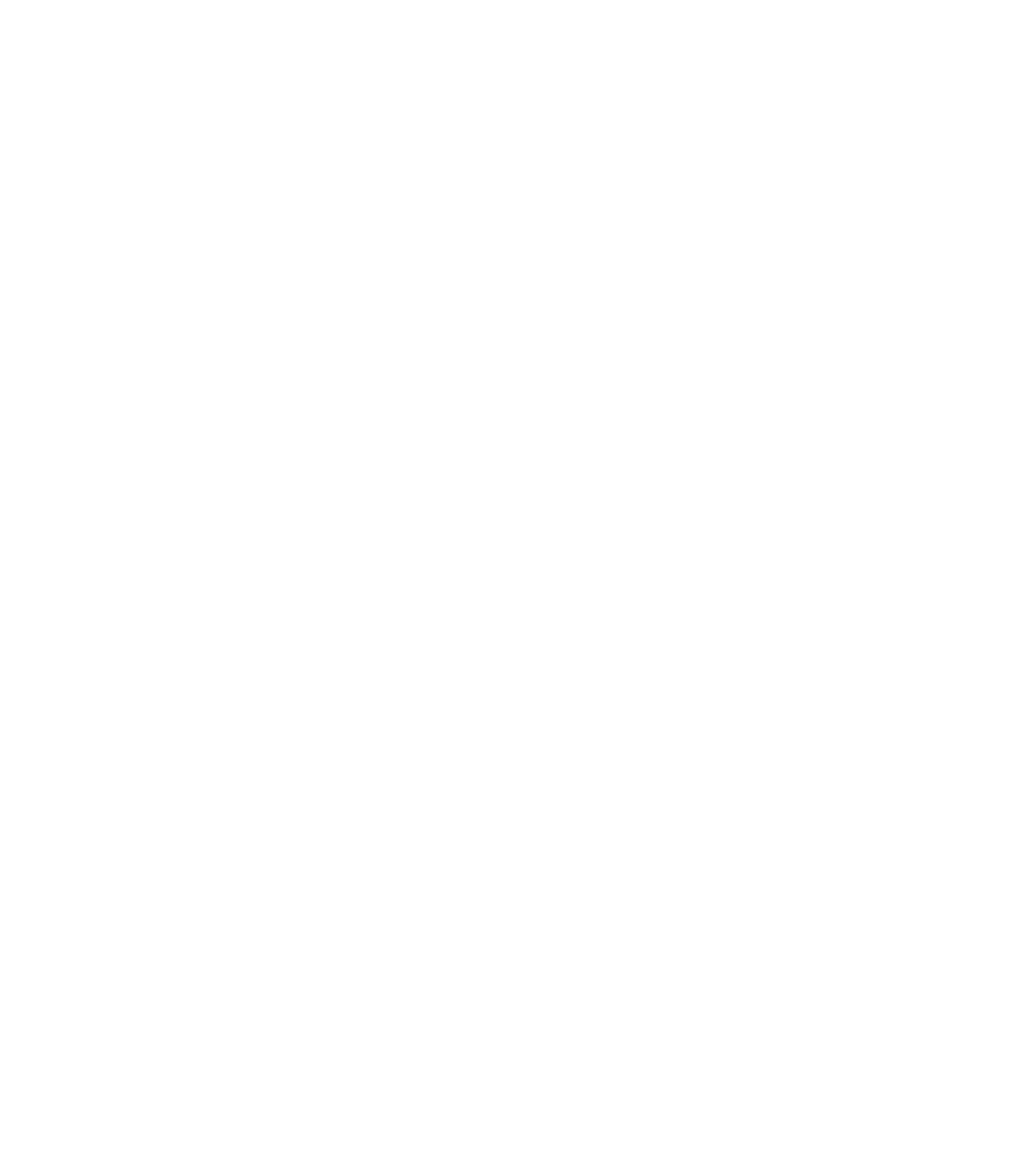
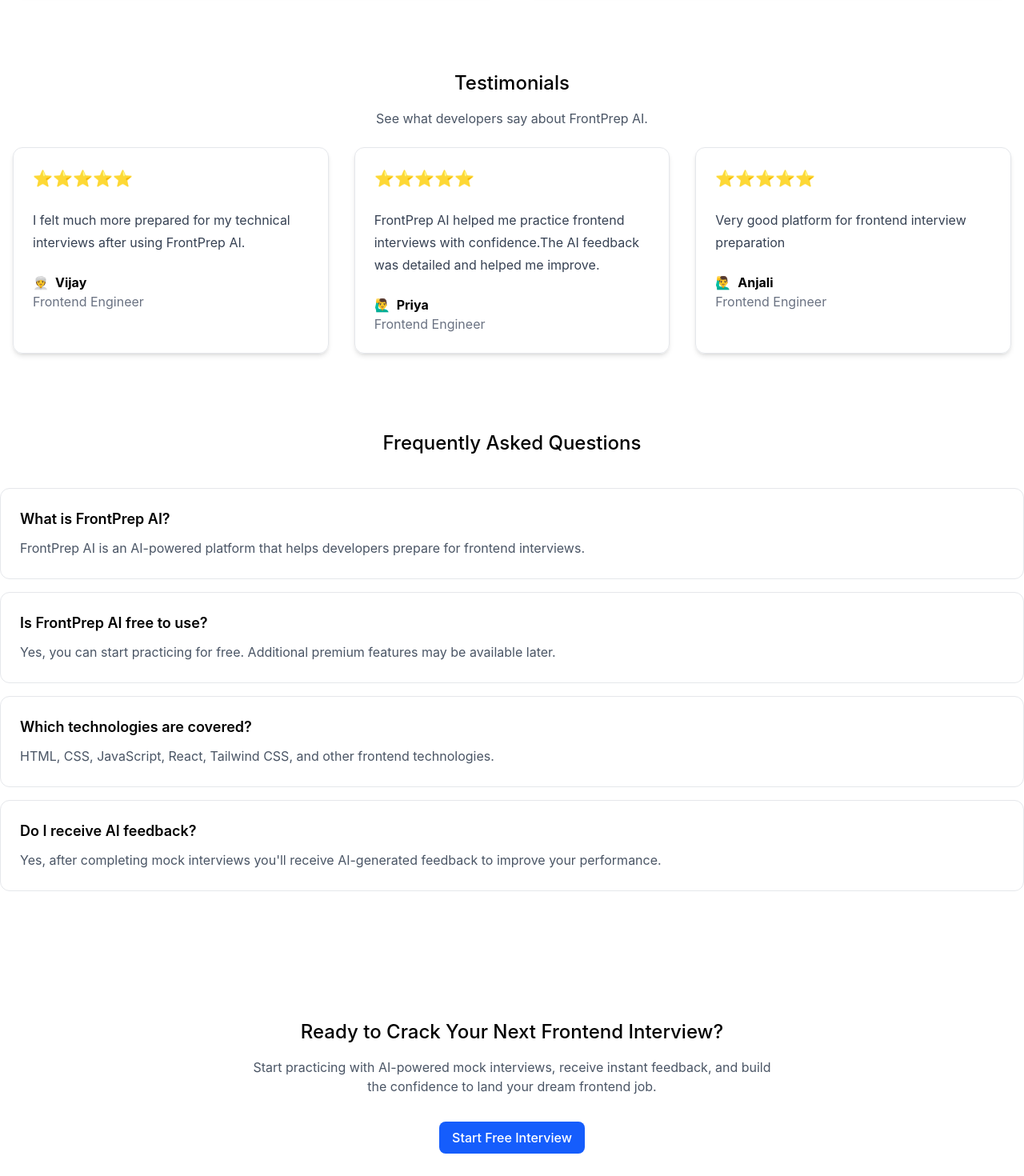
Before and after one commit to vijay-1992B/frontprep-ai, a React (Vite) app: page / in a window 1280 px wide. Shown: the part 1300-2770 px from the top of the page at 80% size. Before the commit the page ends 1380 px from the top, so only its background shows below. Built offline with nearby package versions, Linux system fonts and the light colour scheme.

Commit message:
Complete landing page with CTA and footer

```diff
--- /dev/null
+++ b/src/Components/common/SectionHeader.jsx
@@ -0,0 +1,10 @@
+const SectionHeader = ({ title, description }) => {
+  return (
+    <div className="text-center  max-w-2xl mx-auto">
+      <h2 className=" text-2xl font-medium">{title}</h2>
+      <p className="mt-4 text-gray-600">{description}</p>
+    </div>
+  );
+};
+
+export default SectionHeader;
--- /dev/null
+++ b/src/Components/landing/CTA.jsx
@@ -0,0 +1,18 @@
+import SectionHeader from "../common/SectionHeader";
+import Button from "../common/Button";
+
+const CTA = () => {
+  return (
+    <section className="w-full py-20">
+      <div className="max-w-4xl mx-auto flex flex-col items-center gap-8  ">
+        <SectionHeader
+          title="Ready to Crack Your Next Frontend Interview?"
+          description="Start practicing with AI-powered mock interviews, receive instant feedback, and build the confidence to land your dream frontend job."
+        />
+        <Button>Start Free Interview</Button>
+      </div>
+    </section>
+  );
+};
+
+export default CTA;
--- /dev/null
+++ b/src/Components/landing/FAQ.jsx
@@ -0,0 +1,42 @@
+import SectionHeader from "../common/SectionHeader";
+import FaqCard from "./FaqCard";
+
+const faqs = [
+  {
+    question: "What is FrontPrep AI?",
+    answer:
+      "FrontPrep AI is an AI-powered platform that helps developers prepare for frontend interviews.",
+  },
+  {
+    question: "Is FrontPrep AI free to use?",
+    answer:
+      "Yes, you can start practicing for free. Additional premium features may be available later.",
+  },
+  {
+    question: "Which technologies are covered?",
+    answer:
+      "HTML, CSS, JavaScript, React, Tailwind CSS, and other frontend technologies.",
+  },
+  {
+    question: "Do I receive AI feedback?",
+    answer:
+      "Yes, after completing mock interviews you'll receive AI-generated feedback to improve your performance.",
+  },
+];
+
+const FAQ = () => {
+  return (
+    <section className="w-full py-20">
+      <div className="max-w-7xl mx-auto  ">
+        <SectionHeader title="Frequently Asked Questions" />
+        <div className="pt-6 space-y-4">
+          {faqs.map((faq) => (
+            <FaqCard key={faq.question} {...faq} />
+          ))}
+        </div>
+      </div>
+    </section>
+  );
+};
+
+export default FAQ;
--- /dev/null
+++ b/src/Components/landing/FaqCard.jsx
@@ -0,0 +1,10 @@
+const FaqCard = ({ question, answer }) => {
+  return (
+    <div className="border border-gray-200 rounded-xl p-6">
+      <p className="font-semibold text-lg">{question}</p>
+      <p className="text-gray-600 mt-2 leading-7">{answer}</p>
+    </div>
+  );
+};
+
+export default FaqCard;
--- a/src/Components/landing/Features.jsx
+++ b/src/Components/landing/Features.jsx
@@ -1,4 +1,5 @@
 import FeatureCard from "./FeatureCard";
+import SectionHeader from "../common/SectionHeader";
 
 const features = [
   {
@@ -25,10 +26,13 @@ const features = [
 
 const Features = () => {
   return (
-    <section className="w-full py-24">
+    <section className="w-full py-16 ">
       <div className="max-w-7xl mx-auto p-4">
-        <h2 className=" text-2xl font-medium">Features</h2>
-        <p>Everything you need to prepare for frontend interviews.</p>
+        <SectionHeader
+          title="Features"
+          description="Everything you need to prepare for frontend interviews."
+        />
+
         <div className="mt-10 grid grid-cols-2 gap-8">
           {features.map((feature) => (
             <FeatureCard key={feature.title} {...feature} />
--- a/src/Components/landing/Footer.jsx
+++ b/src/Components/landing/Footer.jsx
@@ -1,5 +1,47 @@
+import FooterLinks from "./FooterLinks";
+
+const quickLinks = [
+  { name: "Home", url: "/" },
+  { name: "Features", url: "/features" },
+  { name: "Pricing", url: "/pricing" },
+];
+
+const socialLinks = [
+  { name: "GitHub", url: "https://github.com/vijay-1992B" },
+  {
+    name: "LinkedIn",
+    url: "https://www.linkedin.com/in/vijaygoswamifrontend-developer/",
+  },
+  { name: "Twitter", url: "https://x.com/Vijay99866148" },
+];
+
+const resources = [
+  { name: "FAQ", url: "/faq" },
+  { name: "Contact", url: "/contact" },
+  { name: "Privacy Policy", url: "/privacy-policy" },
+  { name: "Terms of Service", url: "/terms-of-service" },
+];
+
 const Footer = () => {
-  return <div>Footer</div>;
+  return (
+    <footer className="w-full py-16 border-t border-gray-200">
+      <div className="max-w-7xl mx-auto p-4  grid grid-cols-4 gap-12  ">
+        <div>
+          <h1 className="text-3xl font-bold">FrontPrep AI</h1>
+          <p className="text-gray-500 mt-2 text-sm">
+            AI Frontend Interview Prep
+          </p>
+        </div>
+        <FooterLinks title="Quick Links" links={quickLinks} />
+        <FooterLinks title="Social Links" links={socialLinks} />
+        <FooterLinks title="Resources" links={resources} />
+      </div>
+      <hr className="border-gray-300 my-8" />
+      <div className="py-8 text-center text-sm text-gray-500">
+        © 2026 FrontPrep AI. All rights reserved.
+      </div>
+    </footer>
+  );
 };
 
 export default Footer;
--- /dev/null
+++ b/src/Components/landing/FooterLinks.jsx
@@ -0,0 +1,22 @@
+const FooterLinks = ({ title, links }) => {
+  return (
+    <div>
+      <h3 className="font-semibold mb-4">{title}</h3>
+
+      <ul className="mt-4 space-y-3">
+        {links.map((link) => (
+          <li key={link.name}>
+            <a
+              className="text-gray-600  hover:text-blue-600 transition-colors duration-200 "
+              href={link.url}
+            >
+              {link.name}
+            </a>
+          </li>
+        ))}
+      </ul>
+    </div>
+  );
+};
+
+export default FooterLinks;
--- a/src/Components/landing/Hero.jsx
+++ b/src/Components/landing/Hero.jsx
@@ -2,7 +2,7 @@ import Button from "../common/Button";
 
 const Hero = () => {
   return (
-    <section className="w-full">
+    <section className="w-full  pt-28">
       <div className="  max-w-7xl mx-auto  px-4 py-6 flex justify-between items-center min-h-[80vh]">
         <div className="max-w-xl ">
           <div className="inline-block bg-blue-100 text-blue-700 px-4 py-2 rounded-full text-sm font-medium">
@@ -20,7 +20,7 @@ const Hero = () => {
             <Button variant="ghost">Learn More</Button>
           </div>
         </div>
-        <div className="w-125 h-100 bg-gray-100 rounded-2xl shadow-lg flex items-center justify-center">
+        <div className="w-125 h-100 bg-gray-100 rounded-2xl shadow-md flex items-center justify-center">
           Dashboard Preview
         </div>
       </div>
--- a/src/Components/landing/Navbar.jsx
+++ b/src/Components/landing/Navbar.jsx
@@ -8,8 +8,8 @@ const links = [
 
 const Navbar = () => {
   return (
-    <nav className="w-full">
-      <div className=" max-w-7xl mx-auto p-4  flex justify-between items-center shadow-lg ">
+    <nav className="w-full fixed top-0 left-0 bg-white z-50 shadow-sm h-20 ">
+      <div className=" max-w-7xl mx-auto p-4  flex justify-between items-center ">
         <h1 className="font-bold text-2xl">FrontPrep AI</h1>
         <ul className="flex gap-10 ">
           {links.map((link) => (
--- /dev/null
+++ b/src/Components/landing/Testimonial.jsx
@@ -0,0 +1,48 @@
+import SectionHeader from "../common/SectionHeader";
+import TestimonialCard from "./TestimonialCard";
+
+const testimonials = [
+  {
+    rating: "⭐⭐⭐⭐⭐",
+    review:
+      "I felt much more prepared for my technical interviews after using FrontPrep AI.",
+    name: "Vijay",
+    jobTitle: "Frontend Engineer",
+    avatar: "👳‍♀️",
+  },
+  {
+    rating: "⭐⭐⭐⭐⭐",
+    review:
+      "FrontPrep AI helped me practice frontend interviews with confidence.The AI feedback was detailed and helped me improve.",
+    name: "Priya",
+    jobTitle: "Frontend Engineer",
+    avatar: "🙋‍♂️",
+  },
+  {
+    rating: "⭐⭐⭐⭐⭐",
+    review: "Very good platform for frontend interview preparation",
+    name: "Anjali",
+    jobTitle: "Frontend Engineer",
+    avatar: "🙋‍♂️",
+  },
+];
+
+const Testimonial = () => {
+  return (
+    <section className="w-full">
+      <div className="max-w-7xl mx-auto p-4  ">
+        <SectionHeader
+          title="Testimonials"
+          description="See what developers say about FrontPrep AI."
+        />
+        <div className="pt-6 grid grid-cols-3 gap-8">
+          {testimonials.map((testimonial) => (
+            <TestimonialCard key={testimonial.name} {...testimonial} />
+          ))}
+        </div>
+      </div>
+    </section>
+  );
+};
+
+export default Testimonial;
--- /dev/null
+++ b/src/Components/landing/TestimonialCard.jsx
@@ -0,0 +1,16 @@
+const TestimonialCard = ({ rating, review, name, jobTitle, avatar }) => {
+  return (
+    <div className=" p-6 border border-gray-200 rounded-xl  shadow-md">
+      <div className="text-xl">{rating}</div>
+      <p className="mt-6 text-gray-700 leading-7">{review}</p>
+      <div className="flex items-center gap-2 mt-6">
+        <span>{avatar}</span>
+        <strong>{name}</strong>
+      </div>
+
+      <p className="text-gray-500">{jobTitle}</p>
+    </div>
+  );
+};
+
+export default TestimonialCard;
--- a/src/pages/LandingPage.jsx
+++ b/src/pages/LandingPage.jsx
@@ -1,6 +1,10 @@
 import Navbar from "../Components/landing/Navbar";
 import Hero from "../Components/landing/Hero";
 import Features from "../Components/landing/Features";
+import Testimonial from "../Components/landing/Testimonial";
+import FAQ from "../Components/landing/FAQ";
+import CTA from "../Components/landing/CTA";
+import Footer from "../Components/landing/Footer";
 
 const LandingPage = () => {
   return (
@@ -8,6 +12,10 @@ const LandingPage = () => {
       <Navbar />
       <Hero />
       <Features />
+      <Testimonial />
+      <FAQ />
+      <CTA />
+      <Footer />
     </div>
   );
 };
```
Also changed, not shown: 1 other file (tests, documents, lock files or other folders).
